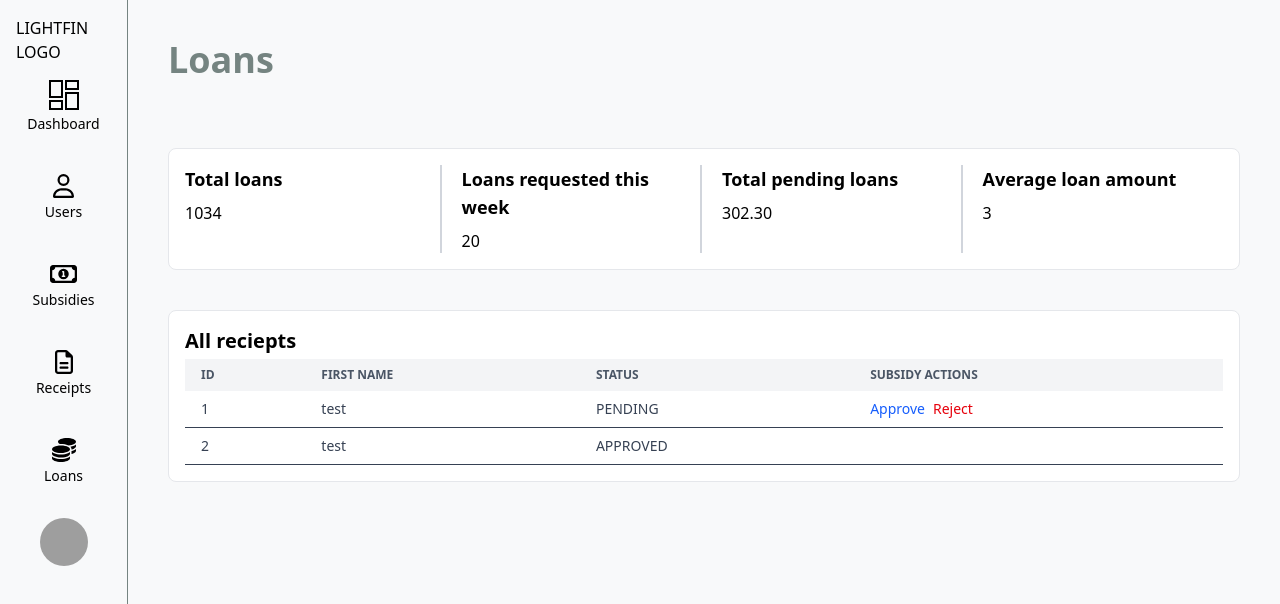
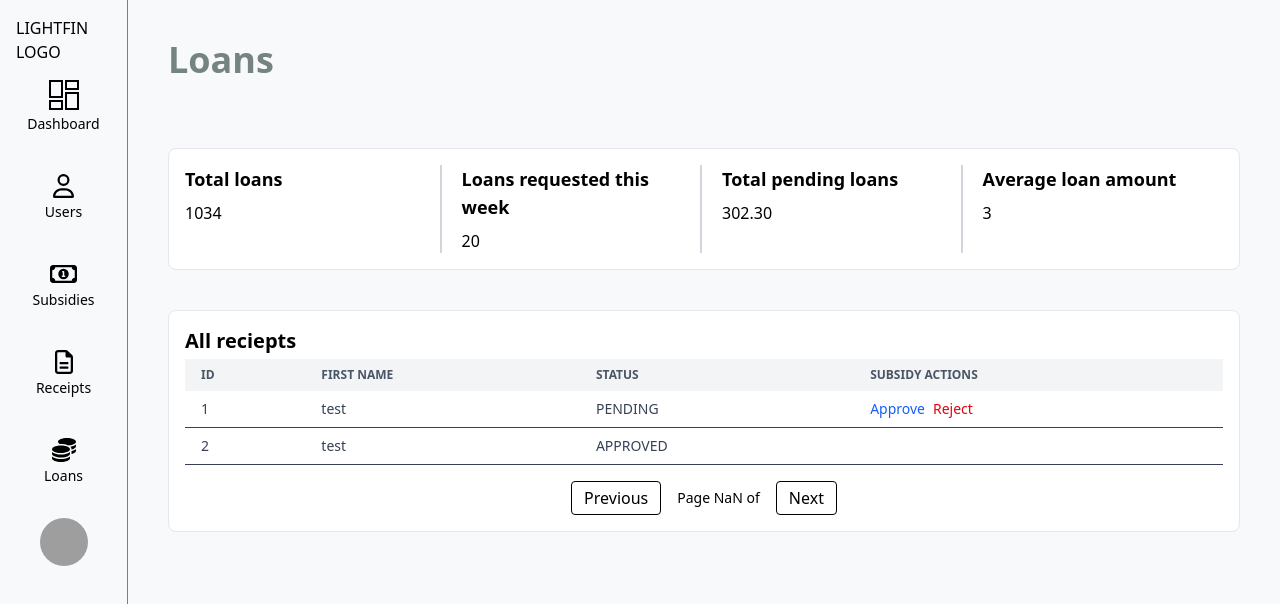
Before and after one commit to anurpeljto/lightfin-fe, a Next.js app: page /loans in a window 1280 px wide. Shown: the top 604 px of the page. Built offline with nearby package versions, Linux system fonts and the light colour scheme; grey boxes are pictures that could not be loaded.

Commit message:
Subsidides done

```diff
--- a/app/(pages)/(users)/user-loans/[id]/page.tsx
+++ b/app/(pages)/(users)/user-loans/[id]/page.tsx
@@ -23,7 +23,7 @@ const page = () => {
     { columnDef: 'interestRate', header: 'Interest rate'},
     { columnDef: 'status', header: 'Loan status' }
   ];
-
+  const [page, setPage] = useState(0);
   const [filterBy, setFilterBy] = useState<string>('');
   const [sortBy, setSortBy] = useState<string>('');
 
@@ -46,7 +46,7 @@ const page = () => {
   }
 
   const {data, loading, error} = useQuery(GET_LOANS_BY_BORROWER, {
-    variables: {id: id, page: 0, size: 20, filterBy, sortBy}
+    variables: {id: id, page: page, size: 20, filterBy, sortBy}
   });
   const loanData = data && data.getLoansByUserId.data;
 
@@ -92,6 +92,10 @@ const page = () => {
             <ReportTable
               columns={columns}
               columnData={loanData}
+              page={data.page}
+              size={data.size}
+              totalPages={data.totalPages}
+              setPage={setPage}
             />
           </div>
         </div>
--- a/app/(pages)/(users)/user-subsidies/[id]/page.tsx
+++ b/app/(pages)/(users)/user-subsidies/[id]/page.tsx
@@ -17,6 +17,7 @@ const page = () => {
   const {id} = useParams();
   const [filterBy, setFilterBy] = useState<string>('');
   const [sortBy, setSortBy] = useState<string>('');
+  const [page, setPage] = useState(0);
 
   const columns: Column[] = [
     { columnDef: 'id', header: 'id'},
@@ -35,9 +36,9 @@ const page = () => {
   const user = fetchUser?.data?.getUserById;
 
   const {data, loading, error} = useQuery(GET_SUBSIDIES_USER, {
-      variables: {id: id, page: 0, size: 20, filterBy, sortBy}
+      variables: {id: id, page: page, size: 20, filterBy, sortBy}
     });
-  const subsidyData = data && data.getSubsidiesByUserId.content;
+  const subsidyData = data && data.getSubsidiesByUserId;
 
   const handleFilter = (event: string) => {
     setFilterBy(event);
@@ -73,10 +74,9 @@ const page = () => {
 
   if (error || fetchUser.error) return <p>Error loading loans: {error?.message}</p>;
 
-  if(subsidyData.length == 0){
+  if(subsidyData.content.length == 0){
     return <NoData/>
   }
-
   return (
     <div className="w-full h-full grid grid-rows-[0.15fr_0.05fr_0.90fr] md:p-10 p-4">
         <nav className="text-4xl font-bold text-primary p-0 m-0 flex items-center gap-4 pb-10">
@@ -92,7 +92,11 @@ const page = () => {
           <div className='col-span-3'>
             <ReportTable
               columns={columns}
-              columnData={subsidyData}
+              columnData={subsidyData.content}
+              page={page}
+              setPage={setPage}
+              totalPages={subsidyData.totalPages}
+              size={subsidyData.size}
             />
           </div>
         </div>
--- a/app/(pages)/subsidies/page.tsx
+++ b/app/(pages)/subsidies/page.tsx
@@ -1,58 +1,70 @@
 'use client';
+import LoaderSpinner from '@/app/components/loading/LoaderSpinner';
 import ReportTable from '@/app/components/reports/ReportTable'
+import { GET_PENDING_SUBSIDIES, GET_SUBSIDIES, GET_WEEKLY_SUBSIDIES } from '@/app/constants/queries/queries';
 import { Column } from '@/app/interfaces/column.interface'
-import React from 'react'
+import { useQuery } from '@apollo/client';
+import React, { useEffect, useState } from 'react'
 
 const page = () => {
 
     const columns: Column[] = [
         {columnDef: 'id', header: 'id'},
-        {columnDef: 'first_name', header: 'First Name'},
-        { columnDef: 'status', header: 'status'},
+        {columnDef: 'recipientId', header: 'Recipient Id'},
+        { columnDef: 'amount', header: 'amount'},
+        { columnDef: 'status', header: 'status' },
+        { columnDef: 'grant', header: 'Granting authority'},
         { columnDef: 'subsidy_actions', header: 'Subsidy actions'},
     ];
+    const [page, setPage] = useState(0);
+    const {data, loading, error, refetch} = useQuery(GET_SUBSIDIES, {
+        variables: {page: page, size: 20},
+        fetchPolicy: 'network-only'
+      });
 
-    const columnData = [
-        {
-            id: 1,
-            first_name: 'test',
-            status: 'PENDING'
-        },
-        {
-            id: 2,
-            first_name: 'test',
-            status: 'APPROVED'
-        }
-    ]
+    const subsidyData = data && data.listSubsidies;
 
-  return (
+    const fetchPending = useQuery(GET_PENDING_SUBSIDIES, {
+        variables: {page: 0, size: 100000}
+    });
+    const pending = fetchPending.data?.getPendingSubsidies?.totalElements;
+
+    const fetchWeekly = useQuery(GET_WEEKLY_SUBSIDIES);
+    const weeklyCount = fetchWeekly.data?.getWeeklySubsidies?.totalElements;
+
+    if(loading || fetchPending.loading || fetchWeekly.loading){
+        return <LoaderSpinner/>
+    }
+
+    return (
     <div className="w-full h-full grid grid-rows-[0.15fr_0.85fr] md:p-10 p-4">
         <h1 className="text-4xl font-bold text-primary p-0 pb-4 m-0">Subsidies</h1>
 
         <div className='flex flex-col w-full h-full gap-10'>
 
-            <div className="item-wrapper w-full grid grid-cols-1 lg:grid-cols-4 lg:max-h-[150px] gap-4">
+            <div className="item-wrapper w-full grid grid-cols-1 lg:grid-cols-3 lg:max-h-[150px] gap-4">
                 <div className="flex flex-col gap-2 border-b sm:border-r-2 sm:border-b-0 border-gray-300 pb-2 sm:pb-0 sm:pr-4">
                     <h3 className="font-semibold text-lg">Total subsidies</h3>
-                    <p>1034</p>
+                    <p>{subsidyData.totalElements}</p>
                 </div>
                 <div className="flex flex-col gap-2 border-b lg:border-r-2 lg:border-b-0 border-gray-300 pb-2 lg:pb-0 lg:pl-4 lg:pr-4">
                     <h3 className="font-semibold text-lg">Pending subsidies</h3>
-                    <p>20</p>
-                </div>
-                <div className="flex flex-col gap-2 border-b lg:border-r-2 lg:border-b-0 border-gray-300 pb-2 lg:pb-0 lg:pl-4 lg:pr-4">
-                    <h3 className="font-semibold text-lg">Average subsidy amount</h3>
-                    <p>302.30</p>
+                    <p>{pending}</p>
                 </div>
                 <div className="flex flex-col gap-2 lg:pl-4">
                     <h3 className="font-semibold text-lg">New subsidy requests this week</h3>
-                    <p>3</p>
+                    <p>{weeklyCount}</p>
                 </div>
                 </div>
 
                 <div className='flex flex-col gap-2 item-wrapper'>
                     <h2 className='text-xl font-bold'>All subsidies</h2>
-                    <ReportTable columns={columns} columnData={columnData}/>
+                    <ReportTable columns={columns} columnData={subsidyData.content} refetch={refetch}
+                        page={page}
+                        size={subsidyData.size}
+                        totalPages={subsidyData.totalPages}
+                        setPage={setPage}
+                    />
                 </div>
             </div>
     </div>
--- a/app/components/reports/ReportTable.tsx
+++ b/app/components/reports/ReportTable.tsx
@@ -1,22 +1,36 @@
+'use client';
 import { Column } from '@/app/interfaces/column.interface'
 import React from 'react'
 import LinkButton from '../buttons/LinkButton';
 import { useMutation } from '@apollo/client';
-import { APPROVE_SUBSIDY } from '@/app/constants/queries/queries';
+import { APPROVE_SUBSIDY, GET_SUBSIDIES } from '@/app/constants/queries/queries';
 
 interface ReportTableProps {
     columns: Column[];
     columnData: any;
+    refetch?: () => void;
+    page: number;
+    size: number;
+    totalPages: number;
+    setPage: (newPage: number) => void;
 }
 
 const ReportTable = (props: ReportTableProps) => {
   const {columns, columnData} = props;
-
-  const [approveSubsidy] = useMutation(APPROVE_SUBSIDY);
+  console.log(props);
+  const [approveSubsidy] = useMutation(APPROVE_SUBSIDY, {
+    refetchQueries: [{
+      query: GET_SUBSIDIES,
+      variables: {page: props.page, size: props.size}
+    }]
+  });
 
   const handleApproveSubsidy = async(id: number) => {
     try {
       await approveSubsidy({variables: {id}});
+      if(props.refetch){
+        await props.refetch();
+      }
     } catch (error) {
       console.error(error);
     }
@@ -68,6 +82,27 @@ const ReportTable = (props: ReportTableProps) => {
           ))}
         </tbody>
       </table>
+      <div className="mt-4 flex justify-center items-center gap-4">
+        <button
+          onClick={() => props.page > 0 && props.setPage(props.page - 1)}
+          disabled={props.page === 0}
+          className={`px-3 py-1 border rounded ${props.page === 0 ? 'bg-gray-200 text-gray-500' : 'bg-white hover:bg-gray-100'}`}
+        >
+          Previous
+        </button>
+
+        <span className="text-sm">
+          Page {props.page + 1} of {props.totalPages}
+        </span>
+
+        <button
+          onClick={() => props.page < props.totalPages - 1 && props.setPage(props.page + 1)}
+          disabled={props.page === props.totalPages - 1}
+          className={`px-3 py-1 border rounded ${props.page === props.totalPages - 1 ? 'bg-gray-200 text-gray-500' : 'bg-white hover:bg-gray-100'}`}
+        >
+          Next
+        </button>
+      </div>
 
         <div className="sm:hidden block w-full space-y-4 text-sm">
         {columnData.map((row: any, index: number) => (
--- a/app/constants/queries/queries.ts
+++ b/app/constants/queries/queries.ts
@@ -188,7 +188,9 @@ export const GET_SUBSIDIES_USER = gql `
                 status
             },
             totalPages,
-            totalElements
+            totalElements,
+            numberOfElements,
+            size
         }
     }
 `
@@ -203,3 +205,47 @@ export const APPROVE_SUBSIDY = gql `
         }
     }
 `
+
+export const GET_SUBSIDIES = gql `
+    query ListSubsidies($page: Int, $size: Int){
+        listSubsidies(page: $page, size: $size){
+            content {
+                id,
+                recipientId,
+                amount,
+                grant {
+                    id,
+                    name
+                },
+                approvalDate,
+                validUntil,
+                status,
+                grant {
+                    id,
+                    name,
+                    grantingAuthority,
+                    description
+                }
+            },
+            totalPages,
+            totalElements,
+            numberOfElements
+        }
+    }
+`
+
+export const GET_PENDING_SUBSIDIES = gql `
+    query GetPendingSubsidies($page: Int, $size: Int){
+        getPendingSubsidies(page: $page, size: $size){
+            totalElements
+        }
+    }
+`
+
+export const GET_WEEKLY_SUBSIDIES = gql `
+    query GetWeeklySubsidies($page: Int, $size: Int){
+        getWeeklySubsidies(page: $page, size: $size){
+            totalElements
+        }
+    }
+`
```
